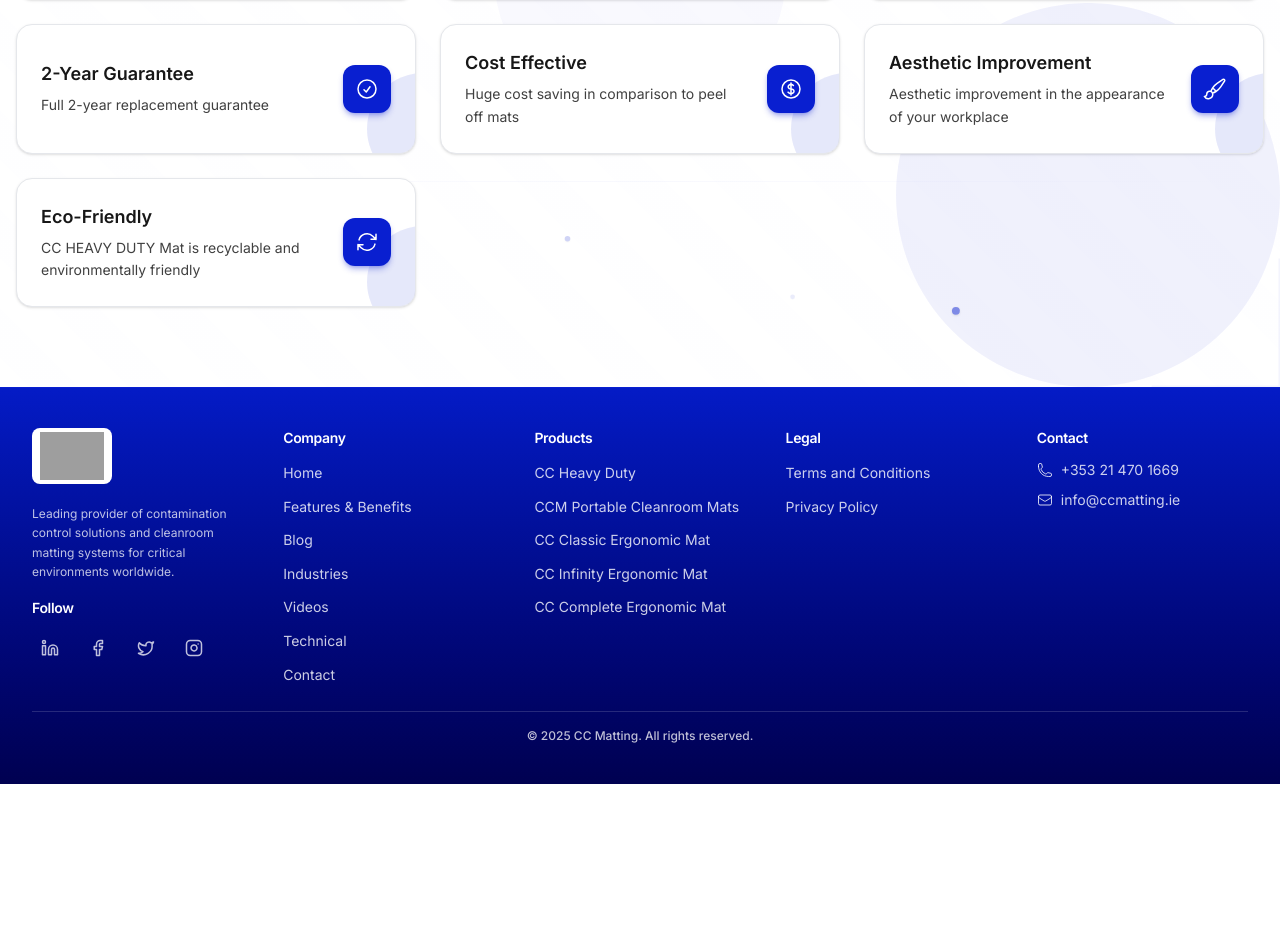
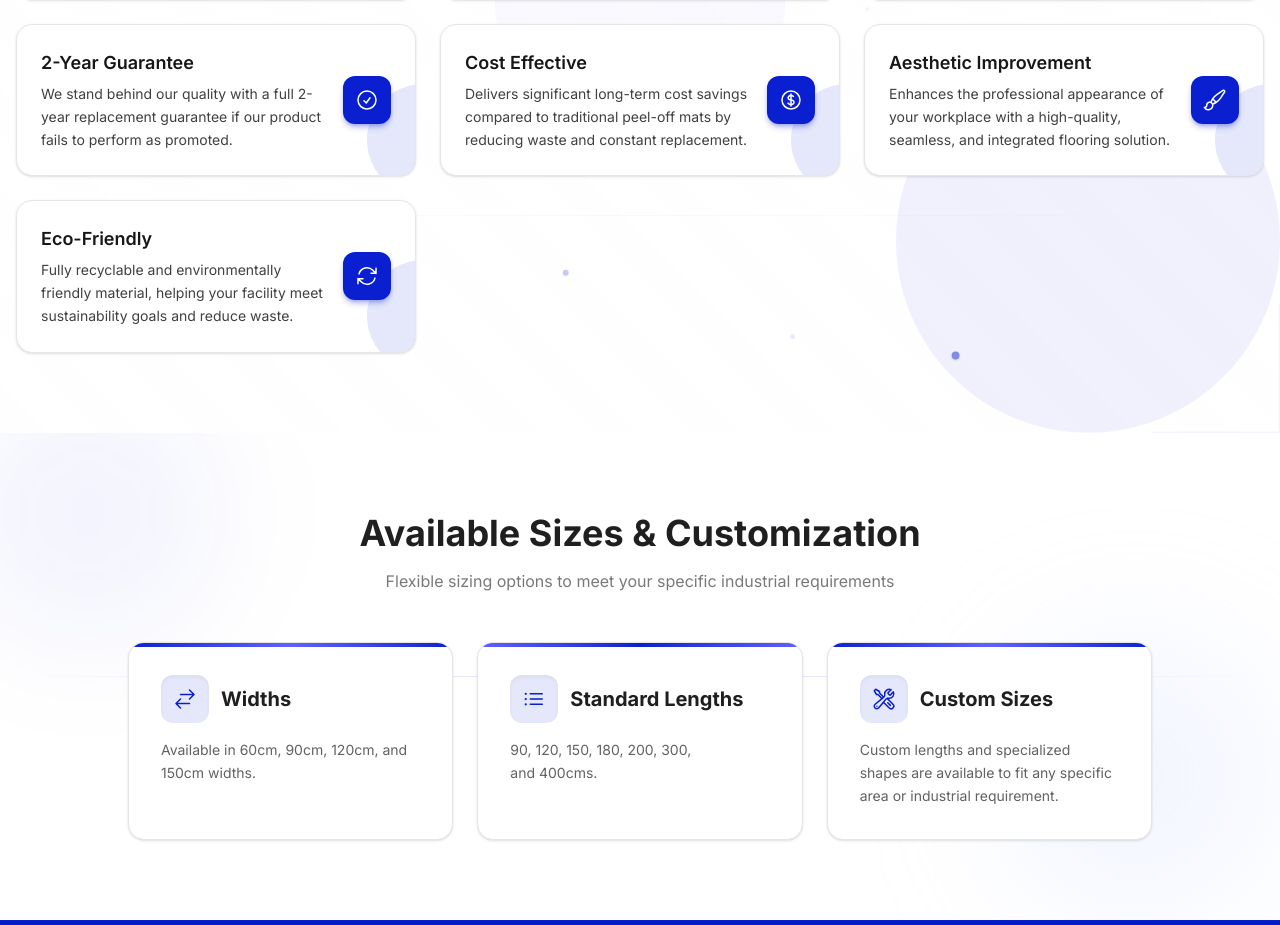
Before and after one commit to Deepanshu-dashore/Prototype, a Next.js app: page /products/heavy-duty in a window 1280 px wide. Shown: the part 2327-3252 px from the top of the page. Before the commit the page ends 3111 px from the top, so only its background shows below. Built offline with nearby package versions, Linux system fonts and the light colour scheme; grey boxes are pictures that could not be loaded.

Commit message:
update benfits and in productData.js update length of befits same for across products

```diff
--- a/src/components/industries/IndustryContent.jsx
+++ b/src/components/industries/IndustryContent.jsx
@@ -165,7 +165,7 @@
                     >
                         <circle cx="50" cy="50" r="50" />
                     </motion.svg>
-                    <div className="absolute inset-x-0 top-1/2 h-px bg-gradient-to-r from-transparent via-primary/15 to-transparent" />
+                    <div className="absolute inset-x-0 top-1/2 h-px bg-linear-to-r from-transparent via-primary/15 to-transparent" />
                 </div>
 
                 <div className="max-w-7xl mx-auto px-4 sm:px-6 lg:px-8 relative z-10">
--- a/src/components/products/HeavyDutyContent.jsx
+++ b/src/components/products/HeavyDutyContent.jsx
@@ -15,7 +15,10 @@
     PaintBrushIcon,
     ArrowPathIcon,
     SwatchIcon,
-    SparklesIcon
+    SparklesIcon,
+    ArrowsRightLeftIcon,
+    ListBulletIcon,
+    WrenchScrewdriverIcon,
 } from "@heroicons/react/24/outline";
 
 export default function HeavyDutyContent({ product }) {
@@ -298,7 +301,7 @@
                     {/* Abstract flowing lines */}
                     <motion.div
                         aria-hidden
-                        className="absolute top-1/4 left-0 w-full h-px bg-gradient-to-r from-transparent via-primary/10 to-transparent"
+                        className="absolute top-1/4 left-0 w-full h-px bg-linear-to-r from-transparent via-primary/10 to-transparent"
                         animate={{
                             opacity: [0.3, 0.6, 0.3],
                         }}
@@ -407,6 +410,97 @@
                     </div>
                 </div>
             </section>
+
+            {/* Sizes */}
+            {product.sizes && (
+                <section className="bg-white py-16 sm:py-20 relative overflow-hidden">
+                    {/* Subtle background accents */}
+                    <div className="pointer-events-none absolute inset-0" aria-hidden>
+                        <div className="absolute -top-12 -left-10 w-64 h-64 bg-primary/5 rounded-full blur-3xl" />
+                        <div className="absolute bottom-0 right-0 w-72 h-72 bg-indigo-200/20 rounded-full blur-3xl" />
+                        <div className="absolute inset-x-0 top-1/2 h-px bg-linear-to-r from-transparent via-primary/15 to-transparent" />
+                    </div>
+
+                    <div className="max-w-7xl mx-auto px-4 sm:px-6 lg:px-8 relative z-10">
+                        <div className="text-center mb-12">
+                            <h2 className="text-3xl sm:text-4xl font-bold text-neutral-dark mb-4">
+                                Available Sizes & Customization
+                            </h2>
+                            <p className="text-neutral-dark/60 max-w-2xl mx-auto">
+                                Flexible sizing options to meet your specific industrial requirements
+                            </p>
+                        </div>
+
+                        <div className="grid grid-cols-1 md:grid-cols-3 gap-6 max-w-5xl mx-auto">
+                            {/* Widths Card */}
+                            <motion.div
+                                initial={{ opacity: 0, y: 20 }}
+                                whileInView={{ opacity: 1, y: 0 }}
+                                viewport={{ once: true }}
+                                transition={{ duration: 0.5 }}
+                                className="relative overflow-hidden bg-white rounded-2xl border border-neutral-200 p-8 shadow-sm hover:shadow-xl hover:border-primary/30 transition-all duration-300 group"
+                            >
+                                <div className="absolute inset-x-0 top-0 h-1 bg-linear-to-r from-primary via-indigo-500 to-primary" />
+                                <div className="flex flex-col h-full gap-4 relative z-10">
+                                    <div className="flex items-center gap-3">
+                                        <div className="w-12 h-12 rounded-xl bg-primary/10 text-primary flex items-center justify-center shadow-inner">
+                                            <ArrowsRightLeftIcon className="w-6 h-6" />
+                                        </div>
+                                        <h3 className="text-xl font-bold text-neutral-dark">Widths</h3>
+                                    </div>
+                                    <p className="text-sm text-neutral-dark/70 leading-relaxed">
+                                        {product.sizes.widths}
+                                    </p>
+                                </div>
+                            </motion.div>
+
+                            {/* Standard Lengths Card */}
+                            <motion.div
+                                initial={{ opacity: 0, y: 20 }}
+                                whileInView={{ opacity: 1, y: 0 }}
+                                viewport={{ once: true }}
+                                transition={{ duration: 0.5, delay: 0.1 }}
+                                className="relative overflow-hidden bg-white rounded-2xl border border-neutral-200 p-8 shadow-sm hover:shadow-xl hover:border-primary/30 transition-all duration-300 group"
+                            >
+                                <div className="absolute inset-x-0 top-0 h-1 bg-linear-to-r from-indigo-500 via-primary to-indigo-500" />
+                                <div className="flex flex-col h-full gap-4 relative z-10">
+                                    <div className="flex items-center gap-3">
+                                        <div className="w-12 h-12 rounded-xl bg-primary/10 text-primary flex items-center justify-center shadow-inner">
+                                            <ListBulletIcon className="w-6 h-6" />
+                                        </div>
+                                        <h3 className="text-xl font-bold text-neutral-dark">Standard Lengths</h3>
+                                    </div>
+                                    <p className="text-sm text-neutral-dark/70 leading-relaxed">
+                                        {product.sizes.standardLengths}
+                                    </p>
+                                </div>
+                            </motion.div>
+
+                            {/* Custom Sizes Card */}
+                            <motion.div
+                                initial={{ opacity: 0, y: 20 }}
+                                whileInView={{ opacity: 1, y: 0 }}
+                                viewport={{ once: true }}
+                                transition={{ duration: 0.5, delay: 0.2 }}
+                                className="relative overflow-hidden bg-white rounded-2xl border border-neutral-200 p-8 shadow-sm hover:shadow-xl hover:border-primary/30 transition-all duration-300 group"
+                            >
+                                <div className="absolute inset-x-0 top-0 h-1 bg-linear-to-r from-primary via-indigo-500 to-primary" />
+                                <div className="flex flex-col h-full gap-4 relative z-10">
+                                    <div className="flex items-center gap-3">
+                                        <div className="w-12 h-12 rounded-xl bg-primary/10 text-primary flex items-center justify-center shadow-inner">
+                                            <WrenchScrewdriverIcon className="w-6 h-6" />
+                                        </div>
+                                        <h3 className="text-xl font-bold text-neutral-dark">Custom Sizes</h3>
+                                    </div>
+                                    <p className="text-sm text-neutral-dark/70 leading-relaxed">
+                                        {product.sizes.customSizes}
+                                    </p>
+                                </div>
+                            </motion.div>
+                        </div>
+                    </div>
+                </section>
+            )}
         </main>
     );
 }
--- a/src/components/products/PortableCleanroomMatsContent.jsx
+++ b/src/components/products/PortableCleanroomMatsContent.jsx
@@ -522,7 +522,7 @@
                 {/* Abstract flowing lines */}
                 <motion.div
                     aria-hidden
-                    className="pointer-events-none absolute top-1/4 left-0 w-full h-px bg-gradient-to-r from-transparent via-primary/10 to-transparent"
+                    className="pointer-events-none absolute top-1/4 left-0 w-full h-px bg-linear-to-r from-transparent via-primary/10 to-transparent"
                     animate={{
                         opacity: [0.3, 0.6, 0.3],
                     }}
--- a/src/utils/productsData.js
+++ b/src/utils/productsData.js
@@ -30,43 +30,52 @@
       {
         title: "Total Particulate Removal",
         description:
-          "Ensures total particulate and bacteria contamination removal before entering your clean room or critical environment with six full steps",
+          "Proven to remove 99.9% of foot and wheel-borne contaminants before they enter your critical environment over six full steps.",
         icon: "CheckBadgeIcon",
       },
       {
         title: "Electro Static Proof",
         description:
-          "Provides an electro static proof barrier before entering your critical work area",
+          "Engineered with a unique compound that creates a static dissipative barrier, protecting sensitive electronics and processes.",
         icon: "ShieldCheckIcon",
       },
       {
-        title: "Long Life Cycle",
-        description: "Life cycle of 4-5 years if properly maintained",
+        title: "Extended Life Cycle",
+        description:
+          "Built for maximum durability with a standard life cycle of 4-5 years in high-traffic industrial areas when properly maintained.",
         icon: "ClockIcon",
       },
       {
         title: "2-Year Guarantee",
-        description: "Full 2-year replacement guarantee",
+        description:
+          "We stand behind our quality with a full 2-year replacement guarantee if our product fails to perform as promoted.",
         icon: "CheckCircleIcon",
       },
       {
         title: "Cost Effective",
-        description: "Huge cost saving in comparison to peel off mats",
+        description:
+          "Delivers significant long-term cost savings compared to traditional peel-off mats by reducing waste and constant replacement.",
         icon: "CurrencyDollarIcon",
       },
       {
         title: "Aesthetic Improvement",
         description:
-          "Aesthetic improvement in the appearance of your workplace",
+          "Enhances the professional appearance of your workplace with a high-quality, seamless, and integrated flooring solution.",
         icon: "PaintBrushIcon",
       },
       {
         title: "Eco-Friendly",
         description:
-          "CC HEAVY DUTY Mat is recyclable and environmentally friendly",
+          "Fully recyclable and environmentally friendly material, helping your facility meet sustainability goals and reduce waste.",
         icon: "ArrowPathIcon",
       },
     ],
+    sizes: {
+      widths: "Available in 60cm, 90cm, 120cm, and 150cm widths.",
+      standardLengths: "90, 120, 150, 180, 200, 300, and 400cms.",
+      customSizes:
+        "Custom lengths and specialized shapes are available to fit any specific area or industrial requirement.",
+    },
     warranty: {
       title: "2 Years of Warranty",
       description:
@@ -112,41 +121,43 @@
       {
         title: "ERGONOMIC",
         description:
-          "Designed to stimulate circulation in feet, legs and lower back. Circulation is stimulated by the unique, patented surface profile of the mats, which forces muscular response.",
+          "Patented surface profile stimulates blood circulation in feet and legs, reducing fatigue by forcing micro-muscular responses during long standing hours.",
         icon: "HeartIcon",
       },
       {
         title: "BEVELED EDGES",
         description:
-          "Molded w/ bevels. Yellow bevels can be added. Bevels will never curl up, eliminating trip hazards.",
+          "Features permanent molded-in bevels that will never curl or delaminate, effectively eliminating trip hazards for a safer work environment.",
         icon: "ExclamationTriangleIcon",
       },
       {
         title: "ANTI-STATIC",
-        description: "Ideal for environments requiring static control.",
+        description:
+          "Specially engineered to provide reliable static control, making it the ideal solution for environments sensitive to electrostatic discharge.",
         icon: "BoltIcon",
       },
       {
         title: "ISO CLEANROOM CERTIFIED",
         description:
-          "Classic Mats are ISO Cleanroom Class 5 (Class 100) rated.",
+          "Fully certified and rated for ISO Cleanroom Class 5 (Class 100), ensuring the highest standards of hygiene and contamination control.",
         icon: "CheckCircleIcon",
       },
       {
         title: "ANY SIZE ANY SHAPE",
         description:
-          "Can be custom made in any size and shape, creating one continuous surface to eliminate seams and trip hazards.",
+          "Can be custom manufactured to any specific size and shape, providing a seamless continuous surface that perfectly fits your workspace.",
         icon: "ScissorsIcon",
       },
       {
         title: "SILICON FREE",
-        description: "All Classic mats are silicon free.",
+        description:
+          "Guaranteed to be 100% silicon-free, making it safe for use in critical manufacturing environments like paint booths and cleanrooms.",
         icon: "XMarkIcon",
       },
       {
         title: "TRUE WARRANTY",
         description:
-          "Classic Mat stands 100% behind our products with full replacement coverage if our product fails to perform as promoted within that period.",
+          "We offer industry-leading protection with full replacement coverage if the product fails to perform as promised within the 8-year period.",
         icon: "ClipboardDocumentCheckIcon",
       },
     ],
@@ -201,42 +212,43 @@
       {
         title: "ESD OPTION",
         description:
-          "Engineered with enhanced static control. Electrical resistance : <1*10^9Ohm",
+          "Advanced engineering provides enhanced static control with electrical resistance <1*10^9 Ohm, protecting your sensitive electronic components.",
         icon: "BoltIcon",
       },
       {
         title: "ERGONOMIC",
         description:
-          "Designed to stimulate circulation in feet, legs and lower back. Circulation is stimulated by the unique, patented surface profile, which forces muscular response.",
+          "Unique patented surface profile triggers muscular response to stimulate blood flow, significantly reducing fatigue during extended periods of standing.",
         icon: "HeartIcon",
       },
       {
         title: "BEVELED EDGES",
         description:
-          "Molded w/ bevels. Yellow bevels can be added. Bevels will never curl up, eliminating trip hazards.",
+          "Integrated molded bevels ensure a smooth transition from floor to mat and are guaranteed to never curl, maintaining long-term safety.",
         icon: "ExclamationTriangleIcon",
       },
       {
         title: "ISO CLEANROOM CERTIFIED",
         description:
-          "Infinity mats are ISO Cleanroom Class 5 (Class 100) rated.",
+          "Rigorously tested and rated for ISO Cleanroom Class 5 (Class 100), meeting strict international standards for controlled environments.",
         icon: "CheckCircleIcon",
       },
       {
         title: "ANY SIZE ANY SHAPE",
         description:
-          "Can be custom made in any size and shape, creating one continuous surface to eliminate seams and trip hazards.",
+          "Designed for versatility, these mats can be custom-cut to any dimension or shape to eliminate gaps and potential trip hazards.",
         icon: "ScissorsIcon",
       },
       {
         title: "SILICON FREE",
-        description: "All mats are silicon & latex free.",
+        description:
+          "Manufactured to be completely silicon and latex-free, ensuring compatibility with the most sensitive and demanding industrial processes.",
         icon: "XMarkIcon",
       },
       {
         title: "TRUE WARRANTY",
         description:
-          "Entrance Matting Ireland stands 100% behind our products with full replacement coverage if our product fails to perform as promoted within that period.",
+          "We stand firmly behind our Infinity series with a comprehensive 6-year replacement warranty, ensuring long-term reliability and performance.",
         icon: "ClipboardDocumentCheckIcon",
       },
     ],
@@ -301,48 +313,49 @@
       {
         title: "ESD VERSION",
         description:
-          "Engineered with enhanced static control. Electrical resistance : 3×10⁸ Ω – 8×10⁸ Ω",
+          "Precision-engineered for superior static dissipation with electrical resistance between 3×10⁸ Ω and 8×10⁸ Ω for maximum safety.",
         icon: "BoltIcon",
       },
       {
         title: "FIRE RETARDANT",
         description:
-          "Self-extinguishing when introduced to open flame, which qualifies the Complete mats as fire retardant according to standard EN 13501-1.",
+          "Self-extinguishing material qualified to the EN 13501-1 standard, providing essential fire safety in hazardous or high-risk environments.",
         icon: "ExclamationTriangleIcon",
       },
       {
         title: "ERGONOMIC",
         description:
-          "Designed to stimulate circulation in feet, legs and lower back. Circulation is stimulated by the unique, patented surface profile of the mats, which forces muscular response.",
+          "Scientifically designed surface profile stimulates circulation and reduces physical strain on the back and legs during shift work.",
         icon: "HeartIcon",
       },
       {
         title: "BEVELED EDGES",
         description:
-          "Molded w/ bevels. Yellow bevels can be added. Bevels will never curl up, eliminating trip hazards.",
+          "Durable molded bevels provide a safe, tapered edge that remains flat over time, preventing accidental slips and trips in the workplace.",
         icon: "ExclamationTriangleIcon",
       },
       {
         title: "ISO CLEANROOM CERTIFIED",
         description:
-          "Complete mats are ISO Cleanroom Class 5 (Class 100) rated.",
+          "Certified for ISO Cleanroom Class 5 (Class 100), providing an ideal contamination-controlled surface for sterile environments.",
         icon: "CheckCircleIcon",
       },
       {
         title: "ANY SIZE ANY SHAPE",
         description:
-          "Can be custom made in any size and shape, creating one continuous surface to eliminate seams and trip hazards.",
+          "Customizable to any footprint, our 'any size, any shape' capability ensures a perfect, seamless fit for your specific facility layout.",
         icon: "ScissorsIcon",
       },
       {
         title: "SILICON FREE",
-        description: "All EMI Complete mats are silicon free.",
+        description:
+          "100% silicon-free construction prevents surface contamination, making these mats perfect for high-precision manufacturing and cleanrooms.",
         icon: "XMarkIcon",
       },
       {
         title: "TRUE WARRANTY",
         description:
-          "CCMatting stands 100% behind our products with full replacement coverage if our product fails to perform as promoted within that period.",
+          "Enjoy complete peace of mind with a 5-year full replacement warranty, reflecting our absolute confidence in the Complete series' quality.",
         icon: "ClipboardDocumentCheckIcon",
       },
     ],
```
Also changed, not shown: src/components/products/ProductContent.jsx (+5 -5 lines).
